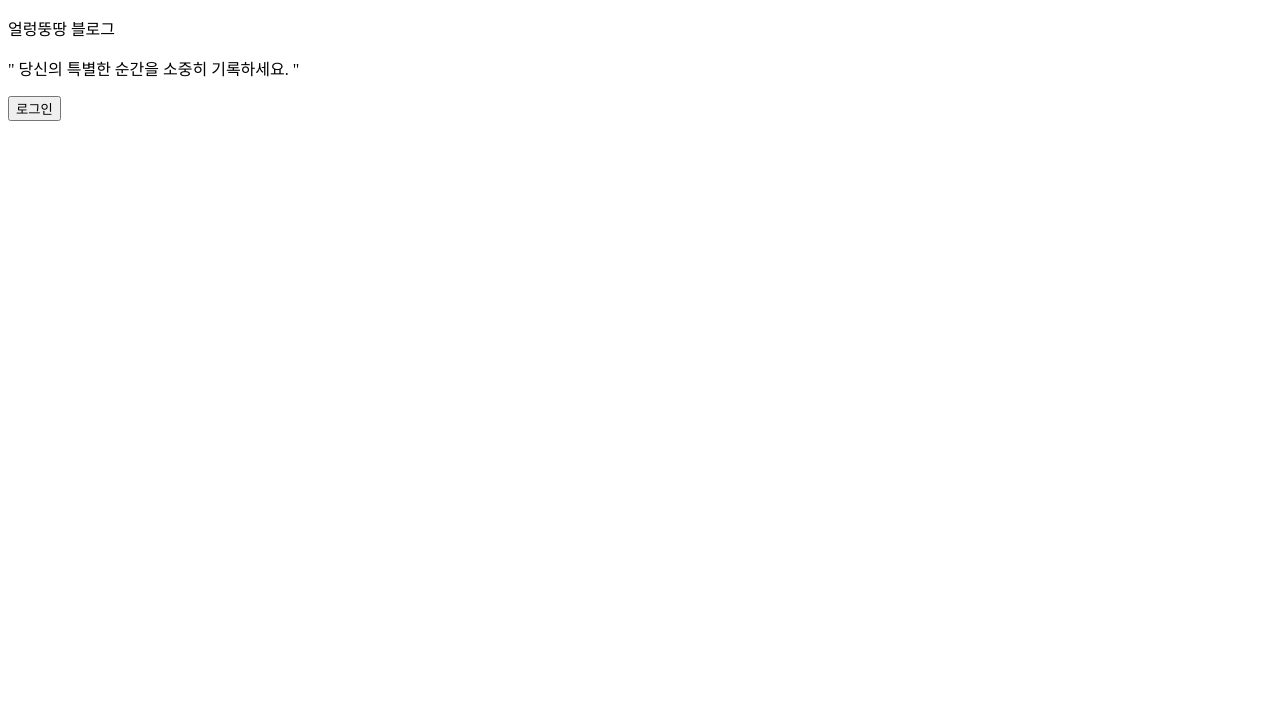
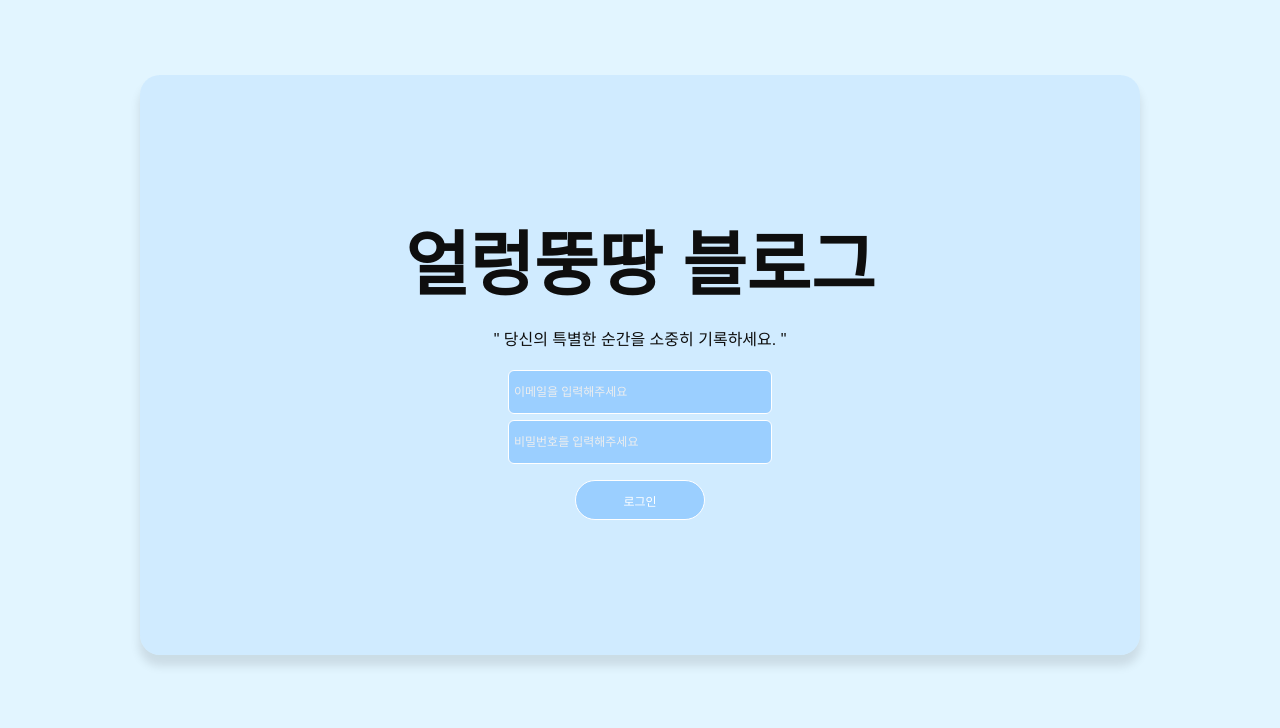
Before and after one commit to beebe0mg/python_blog, a Flask app: page /login in a window 1280 px wide. Shown: the top 728 px of the page. Run offline with Flask 3, Linux system fonts and the light colour scheme; some web fonts are replaced.

Commit message:
✨ [feat] : 로그인 페이지 생성

```diff
--- a/static/login.css
+++ b/static/login.css
@@ -0,0 +1,119 @@
+@font-face {
+    font-family: 'HakgyoansimBadasseugi';
+    src: url('/static/fonts/Hakgyoansim Badasseugi TTF L.ttf') format('truetype');
+}
+
+@font-face {
+    font-family: 'HakgyoansimChilpanjijgae';
+    src: url('/static/fonts/Hakgyoansim Chilpanjiugae TTF L.ttf') format('truetype');
+}
+
+@font-face {
+    font-family: 'Pretendard';
+    src: url('/static/fonts/PretendardVariable.ttf') format('truetype');
+}
+
+body {
+    height: 729px;
+    margin: 0;
+    padding: 0;
+    background-color: #E2F5FF;
+    display: flex;
+    justify-content: center;
+    align-items: center;
+}
+
+#Home-Container {
+    width: 1000px;
+    height: 580px;
+    border-radius: 20px;
+    background: rgba(180, 219, 255, 0.40);
+    box-shadow: 0px 10px 10px 1px rgba(0, 0, 0, 0.10);
+    display: flex;
+    flex-direction: column;
+    justify-content: center;
+    align-items: center;
+}
+
+#Blog-Name {
+    font-family: 'HakgyoansimChilpanjijgae', sans-serif;
+    color: #0E0E0E;
+    font-size: 70px;
+    font-weight: 600;
+    margin: 0;
+}
+
+#Blog-Slogan {
+    color: #0E0E0E;
+    font-family: 'Pretendard', sans-serif;
+    font-size: 16px;
+    font-weight: 400;
+    margin-bottom: 20px;
+}
+
+.Text-Container {
+    display: flex;
+    flex-direction: column;
+    align-items: center;
+    cursor: pointer;
+}
+
+.Button-Container {
+    display: flex;
+    align-items: center;
+    justify-content: center;
+}
+
+#Login-Button {
+    display: flex;
+    align-items: center;
+    justify-content: center;
+    font-family: 'Pretendard', sans-serif;
+    color: #FFFF;
+    font-size: 12px;
+    margin-top: 16px;
+    font-weight: 400;
+    width: 130px;
+    height: 40px;
+    border-radius: 40px;
+    border: 1px solid #FFFF;
+    background: rgba(143, 201, 255, 0.80);
+}
+
+a {
+    text-decoration: none;
+}
+
+.Input-Container {
+    flex-direction: column;
+    display: flex;
+    align-items: center;
+    gap: 6px;
+}
+
+#Input-Email,
+#Input-Password {
+    display: flex;
+    width: 255px;
+    height: 40px;
+    align-items: center;
+    border-radius: 6px;
+    border: 1px solid #FFF;
+    background: rgba(143, 201, 255, 0.80);
+    padding-left: 5px;
+    font-size: 12px;
+}
+
+#Input-Email::placeholder,
+#Input-Password::placeholder {
+    color: #EEE;
+    font-family: 'Pretendard';
+    font-weight: 400;
+    font-size: 12px;
+}
+
+#Input-Password:focus,
+#Input-Email:focus {
+    outline: none;
+    font-family: 'Pretendard';
+}
--- a/templates/login.html
+++ b/templates/login.html
@@ -13,6 +13,10 @@
             <p id="Blog-Name">얼렁뚱땅 블로그</p>
             <p id="Blog-Slogan">" 당신의 특별한 순간을 소중히 기록하세요. "</p>
         </section>
+        <section class="Input-Container">
+            <input id="Input-Email" type="Text" placeholder="이메일을 입력해주세요"/>
+            <input id="Input-Password" type="Password" placeholder="비밀번호를 입력해주세요"/>
+        </section>
         <section class="Button-Container">
             <input id="Login-Button" type="button" value="로그인"/>
         </section>
```
